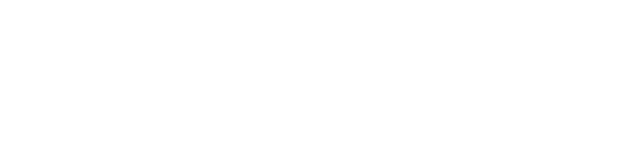
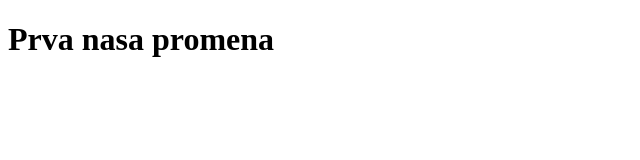
Before and after one commit to stoj983alek/openProject, a plain HTML site: page index.html in a window 1280 px wide. Shown: the whole page, without its empty margins (0-640 px from the left). Drawn offline with Linux system fonts and the light colour scheme.

Commit message:
Update index.html

```diff
--- a/index.html
+++ b/index.html
@@ -7,6 +7,6 @@
     <title>OpenProject</title>
 </head>
 <body>
-
+    <h1>Prva nasa promena</h1>
 </body>
 </html>
```
